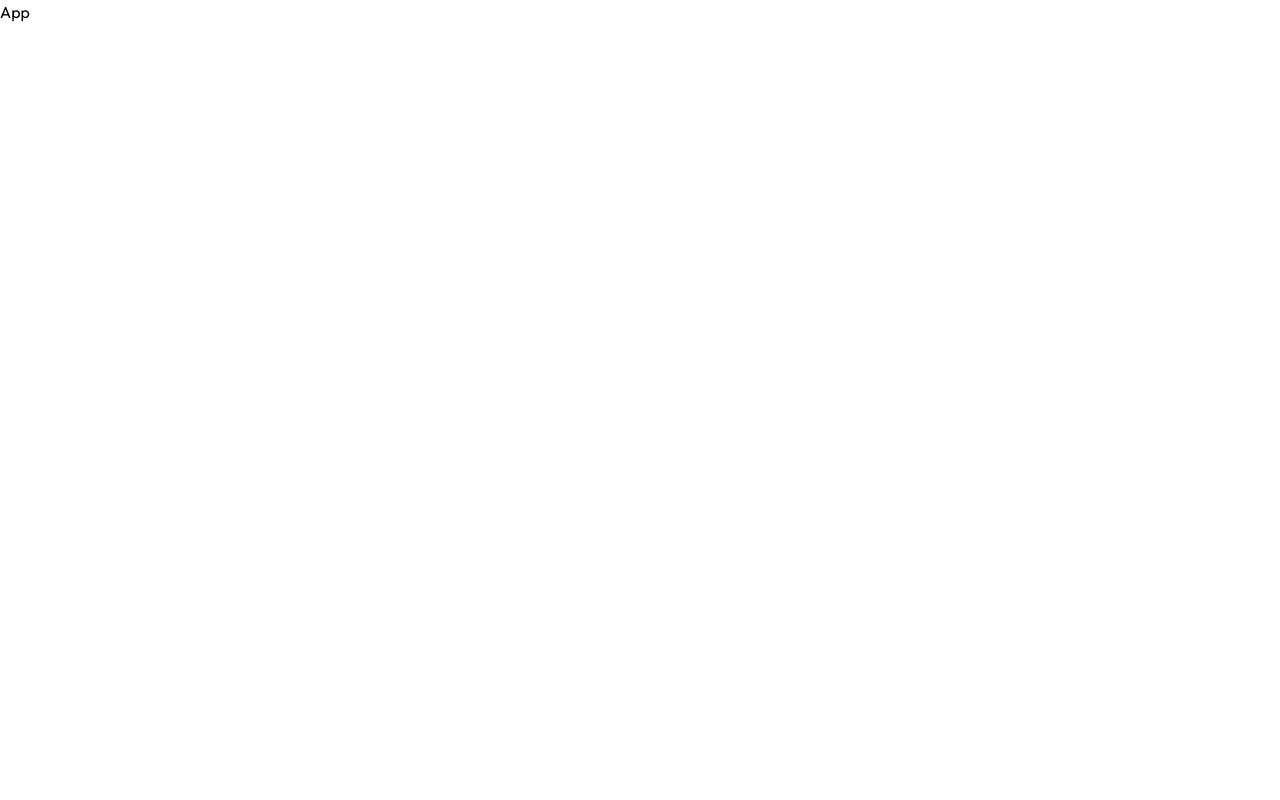
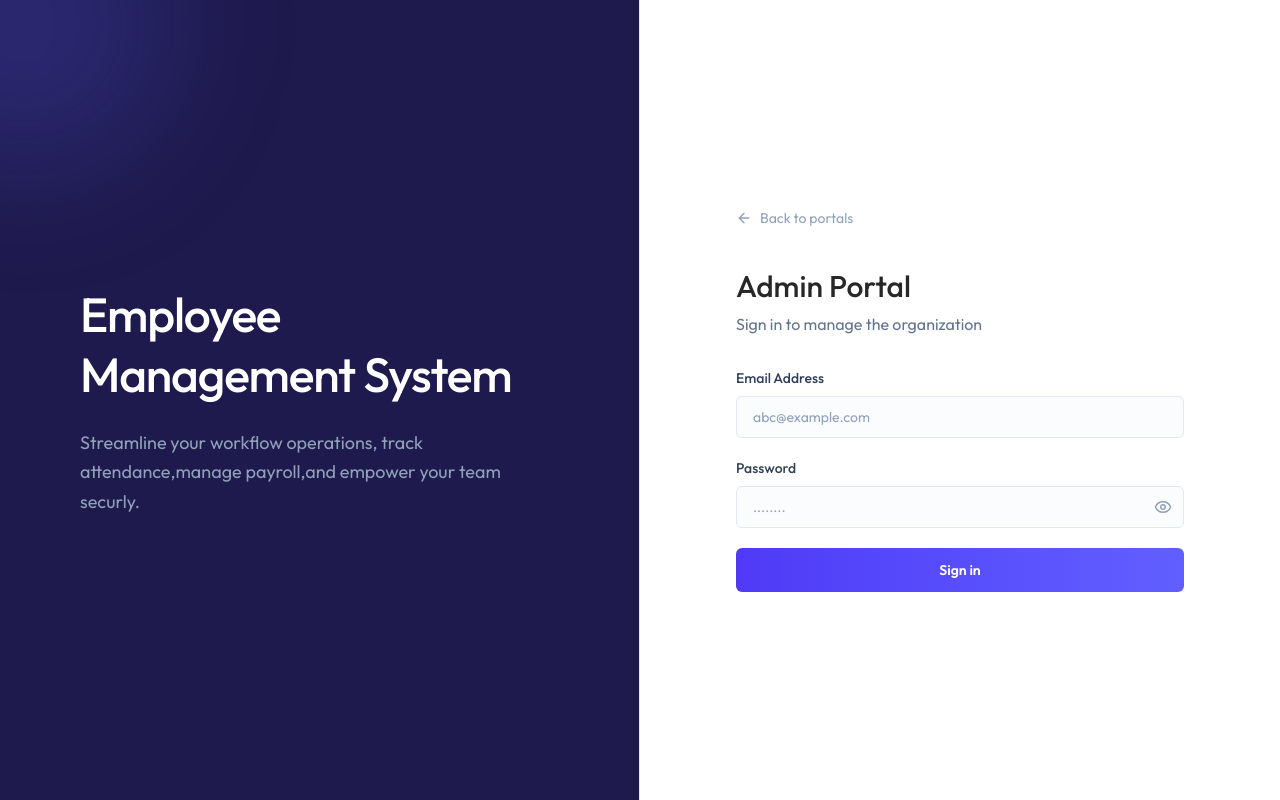
Before and after one commit to S264-max/fullstack-EMS, a React (Vite) app in the folder client/: page /login/admin in a window 1280 px wide. Built offline with nearby package versions, Linux system fonts and the light colour scheme.

Commit message:
login form UI completed

```diff
--- a/client/src/App.jsx
+++ b/client/src/App.jsx
@@ -1,8 +1,40 @@
 import React from 'react'
+import { Toaster } from 'react-hot-toast'
+import { Navigate, Route, Routes } from 'react-router-dom'
+import LoginLanding from './pages/LoginLanding'
+import Layout from './pages/Layout'
+import Dashboard from './pages/Dashboard'
+import Payslips from './pages/Payslips'
+import Settings from './pages/Settings'
+import Leave from './pages/Leave'
+import Attendance from './pages/Attendance'
+import Employees from './pages/Employees'
+import PrintPayslip from './pages/PrintPayslip'
+import LoginForm from './components/LoginForm'
 
 const App = () => {
   return (
-    <div>App</div>
+    <>
+    <Toaster />
+    <Routes>
+      <Route  path="/login" element={ <LoginLanding/> }/>
+
+      <Route  path="/login/admin" element={ <LoginForm role="admin" title="Admin Portal" subtitle="Sign in to manage the organization"/> }/>
+
+      <Route  path="/login/employee" element={ <LoginForm role="employee" title="Employee Portal" subtitle="Sign in to acess your account"/> }/>
+
+      <Route element={ <Layout/>}>
+          <Route path="/dashboard" element={<Dashboard/>} />
+          <Route path="/employees" element={<Employees/>} />
+          <Route path="/attendance" element={<Attendance/>} />
+          <Route path="/leave" element={<Leave/>} />
+          <Route path="/payslips" element={<Payslips/>} />
+          <Route path="/settings" element={<Settings/>} />
+      </Route>
+      <Route path="/print/payslips/:id" element={ <PrintPayslip/> }/>
+      <Route path="/*" element={<Navigate to="/dashboard" replace/>} />
+    </Routes>
+    </>
   )
 }
 
--- /dev/null
+++ b/client/src/components/LoginForm.jsx
@@ -0,0 +1,73 @@
+import React, { useState } from 'react'
+import LoginLeftSide from './LoginLeftSide'
+import{Link} from 'react-router-dom'
+import { ArrowLeftIcon, EyeIcon, EyeOffIcon, Loader2Icon } from 'lucide-react'
+
+const LoginForm = ({role,title,subtitle}) => {
+    const [email,setEmail]=useState("")
+    const [password,setPassword]=useState("")
+    const [showPassword,setShowPassword]=useState(false)
+    const [error,setError]=useState("")
+    const [loading,setLoading]=useState(false)
+
+    const handleSubmit=async (e) => {
+        e.preventDefault();
+    }
+  return (
+    <div className='min-h-screen flex flex-col md:flex-row'>
+        <LoginLeftSide />
+        <div className='flex-1 flex items-center justify-center p-6 sm:p-12 bg-white'>
+
+            <div className="w-full max-w-md animate-fade-in">
+            <Link to='/login' className='inline-flex items-center gap-2 text-slate-400 hover:text-slate-700 text-sm mb-10 transition-colors'>
+                <ArrowLeftIcon size={16}/> Back to portals
+
+            </Link>
+            <div className="mb-8">
+                <h1 className='text-2xl sm:text-3xl font-medium text-zinc-800 '>{title}</h1>
+                <p className='text-slate-500 text-sm sm:text-base mt-2'>{subtitle}</p>
+            </div>
+            {error &&(
+                <div className='mb-6 p-4 bg-rose-50 border border-rose-200 text-rose-700 text-sm rounded-xl flex items-start gap-3'>
+                   <div className='w-1.5 h-1.5 rounded-full bg-rose-500 mt-1.5 shrink-0'/>
+                    {error}
+                </div>
+            )}
+            <form className='space-y-5' onSubmit={handleSubmit}>
+                <div>
+                    <label className='block text-sm font-medium text-slate-700 mb-2'>Email Address</label>
+                    <input type="email" value={email} onChange={(e)=>setEmail(e.target.value)}required placeholder='abc@example.com'/>
+                </div>
+                <div>
+                    <label className='block text-sm font-medium text-slate-700 mb-2'>Password</label>
+                    <div className='relative'>
+                        <input type={showPassword ? 'text' :'password'} onChange={(e)=>setPassword(e.target.value)}required className='pr-11' placeholder='........'/>
+                        <button type='button' className="absolute right-3 top-1/2 -translate-y-1/2 text-slate-400 hover:text-slate-600 transition-colors" onClick={()=>setShowPassword(!showPassword)}>
+                            {showPassword ? <EyeOffIcon size={18} /> :<EyeIcon size={18} />}
+                        </button>
+                    </div>
+                </div>
+                <button type='submit' disabled={loading}
+                className='w-full py-3 bg-linear-to-r from-indigo-600 to-indigo-500 text-white rounded-md text-sm font-semibold
+                                 hover:from-indigo-700
+                                 hover:to-indigo-600
+                                 disabled:opacity-50 transition-all
+                                 duration-200
+                                 show-lg shadow-indigo-500/25
+                                 active:scale-[0.98] flex
+                                 items-center justify-center'>
+                {loading && <Loader2Icon  className="animate-spin h-4 w-4 mr-2"/>}
+                Sign in
+
+                </button>
+            </form>
+
+            </div>
+        </div>
+
+
+    </div>
+  )
+}
+
+export default LoginForm
--- /dev/null
+++ b/client/src/components/LoginLeftSide.jsx
@@ -0,0 +1,16 @@
+
+
+const LoginLeftSide = () => {
+  return (
+    <div className="hidden md:flex w-1/2 bg-indigo-950 relative overflow-hidden border-r border-slate-200">
+        <div className="absolute -top-30 -left-30 w-72 h-72 bg-indigo-500/20 rounded-full blur-3xl"></div>
+
+        <div className="relative z-10 flex flex-col items-start justify-center p-12 lg:p-20 w-full h-full">
+             <h1 className="text-4xl lg:text-5xl font-medium text-white mb-6 leading-tight tracking-tight">Employee <br />Management System</h1>
+             <p className="text-slate-400 text-lg max-w-md leading-relaxed">Streamline your workflow operations, track attendance,manage payroll,and empower your team securly.</p>
+        </div>
+    </div>
+  )
+}
+
+export default LoginLeftSide
--- /dev/null
+++ b/client/src/pages/Attendance.jsx
@@ -0,0 +1,9 @@
+
+
+const Attendance = () => {
+  return (
+    <div>Attendance</div>
+  )
+}
+
+export default Attendance
--- /dev/null
+++ b/client/src/pages/Dashboard.jsx
@@ -0,0 +1,9 @@
+
+
+const Dashboard = () => {
+  return (
+    <div>Dashboard</div>
+  )
+}
+
+export default Dashboard
--- /dev/null
+++ b/client/src/pages/Employees.jsx
@@ -0,0 +1,9 @@
+
+
+const Employees = () => {
+  return (
+    <div>Employees</div>
+  )
+}
+
+export default Employees
--- /dev/null
+++ b/client/src/pages/Layout.jsx
@@ -0,0 +1,18 @@
+//this page will create sidebar for every page we will mount this sidebar in every page
+
+import { Outlet } from "react-router-dom"
+
+const Layout = () => {
+  return (
+    <div className="flex h-screen bg-linear-to-br from-slate-50 via-white to-indigo-50/30">
+      <p>sidebar</p>
+      <main className="flex-1 overflow-y-auto">
+        <div className="p-4 pt-16 sm:p-6 sm:pt-6 lg:p-8 max-w-400 mx-auto">
+          <Outlet />
+        </div>
+      </main>
+    </div>
+  )
+}
+
+export default Layout
--- /dev/null
+++ b/client/src/pages/Leave.jsx
@@ -0,0 +1,9 @@
+
+
+const Leave = () => {
+  return (
+    <div>Leave</div>
+  )
+}
+
+export default Leave
--- /dev/null
+++ b/client/src/pages/LoginLanding.jsx
@@ -0,0 +1,61 @@
+import { Link } from "react-router-dom"
+import LoginLeftSide from "../components/LoginLeftSide"
+import{ArrowRightIcon, ShieldIcon, UserIcon} from "lucide-react"
+
+
+const LoginLanding = () => {
+    const PortalOptions=[
+        {
+            to:"/login/admin",
+            title:"Admin Portal",
+            description:"Manage employees ,departments,payroll,and system configurations.",
+            icon:ShieldIcon
+        },
+        {
+            to:"/login/employee",
+            title:"Employee Portal",
+            description:"View your profile,track attendance,request time off,and acess payslips.",
+            icon:UserIcon
+        }
+    ]
+  return (
+    <div className="min-h-screen flex flex-col md:flex-row">
+        <LoginLeftSide />
+
+        <div className="w-full md:w-1/2 flex flex-col items-center justify-center p:6 sm:p-12 lg:p-16
+         relative overflow-y-auto min-h-screen">
+            <div className="w-full max-w-md animate-fade-in relative z-10">
+
+                {/* header */}
+                <div className="mb-10 text-center md:text-left">
+                    <h2 className="text-3xl font-medium text-slate-900 tracking-tight mb-3">Welcome Back</h2>
+                    <p className="text-slate-500">Select your portal to securely access the system.</p>
+                </div>
+
+                {/* portal List  */}
+                <div className="space-y-4">
+                    {PortalOptions.map((portal)=>(
+                        <Link key={portal.to} to={portal.to} className="group block bg-slate-50 border
+                        border-slate-200 rounded-lg p-5 sm:p-6 transition-all duration-300 hover:border-indigo-400 hover:bg-indigo-50">
+
+                        <div className="relative z-10 flex items-center justify-between gap-4 sm:gap-5">
+                            <h3 className="text-lg text-slate-800 group-hover:text-indigo-600 mb-1
+                            transition-colors">{portal.title}</h3>
+                            <ArrowRightIcon className="w-4 h-4 text-slate-400 group-hover:text-indigo-600 group-hover:translate-x-1 transition-all duration-300" />
+                        </div>
+
+                        </Link>
+                    ))}
+                </div>
+
+                {/* footer */}
+                <div className="mt-12 text-center md:text-left text-sm text-slate-400">
+                    <p>©{new Date().getFullYear()} All rights reserved.</p>
+                </div>
+            </div>
+        </div>
+    </div>
+  )
+}
+
+export default LoginLanding
--- /dev/null
+++ b/client/src/pages/Payslips.jsx
@@ -0,0 +1,9 @@
+
+
+const Payslips = () => {
+  return (
+    <div>Payslips</div>
+  )
+}
+
+export default Payslips
--- /dev/null
+++ b/client/src/pages/PrintPayslip.jsx
@@ -0,0 +1,9 @@
+
+
+const PrintPayslip = () => {
+  return (
+    <div>PrintPayslip</div>
+  )
+}
+
+export default PrintPayslip
--- /dev/null
+++ b/client/src/pages/Settings.jsx
@@ -0,0 +1,9 @@
+
+
+const Settings = () => {
+  return (
+    <div>Settings</div>
+  )
+}
+
+export default Settings
```
